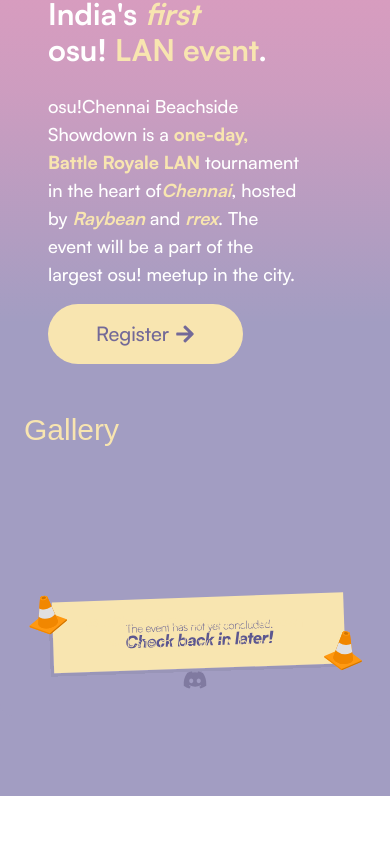
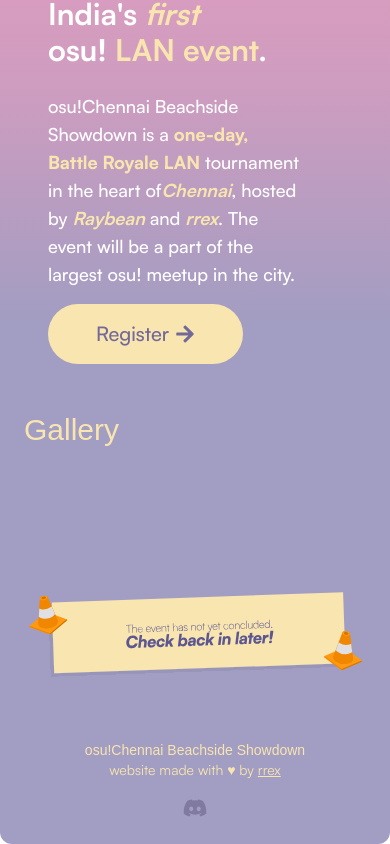
Before and after one commit to rrex971/ocbs-website, a React (Vite) app: page / in a window 390 px wide. Shown: the part 403-1247 px from the top of the page. Before the commit the page ends 1199 px from the top, so only its background shows below. Built offline with nearby package versions, Linux system fonts and the light colour scheme; a web font is replaced by a local one.

Commit message:
Footer Responsiveness hotfix

```diff
--- a/src/components/Footer.jsx
+++ b/src/components/Footer.jsx
@@ -3,6 +3,7 @@
 
 const Footer = () => {
   return (
+    <div className="md:transform translate-y-32">
           <nav className="bg-logan-500 bg-cover mt-12 md:mt-64 p-6 md:p-16 rounded-b-xl">
             <div className="container mx-auto flex flex-col md:flex-row justify-between items-center text-center md:text-left">
               <div className="text-banana-mania-100 text-sm md:text-2xl font-body mb-4 md:mb-0">
@@ -32,6 +33,7 @@
               </ul>
             </div>
           </nav>
+    </div>
   );
 };
 
```
Lines whose indentation alone changed are shown as unchanged.
